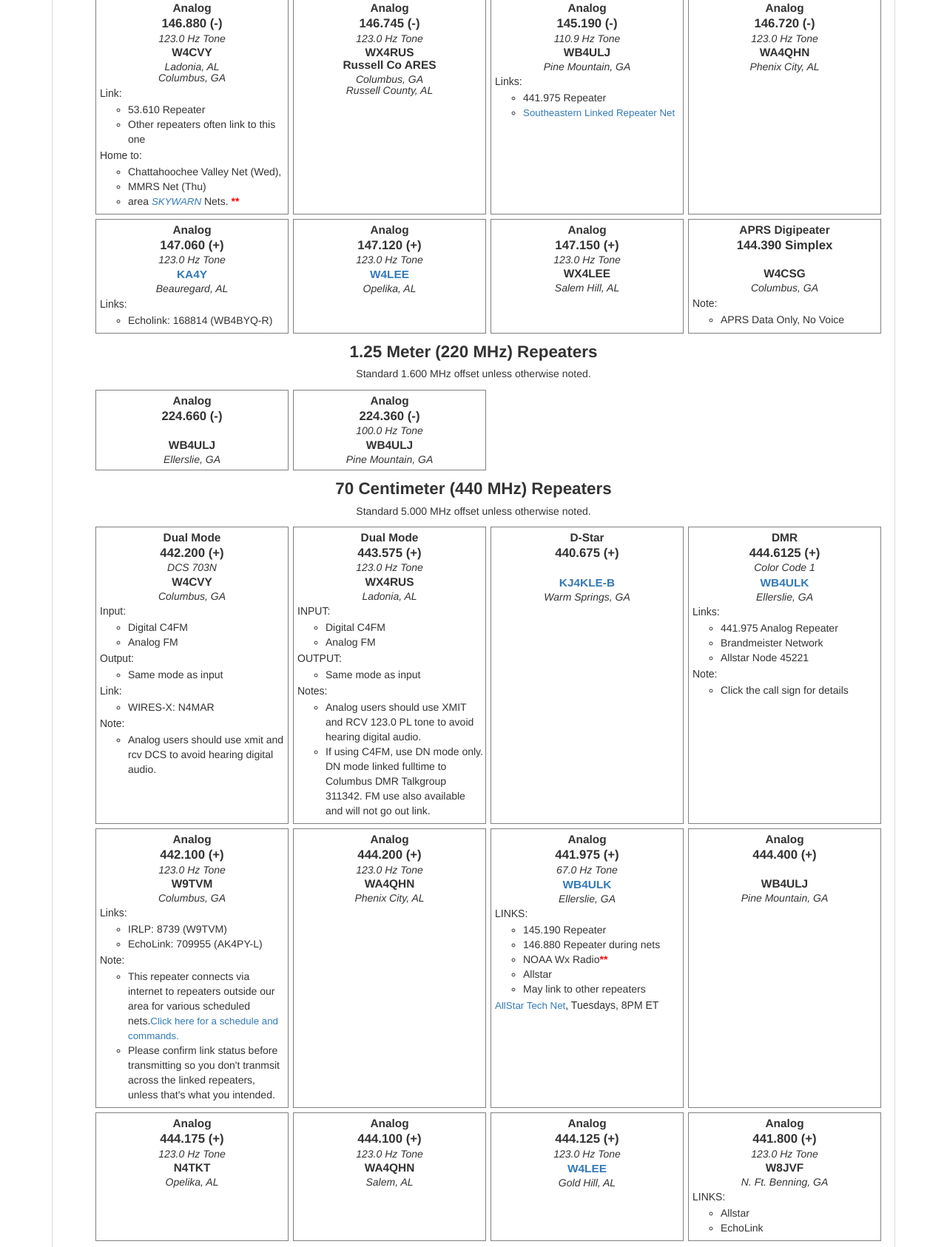
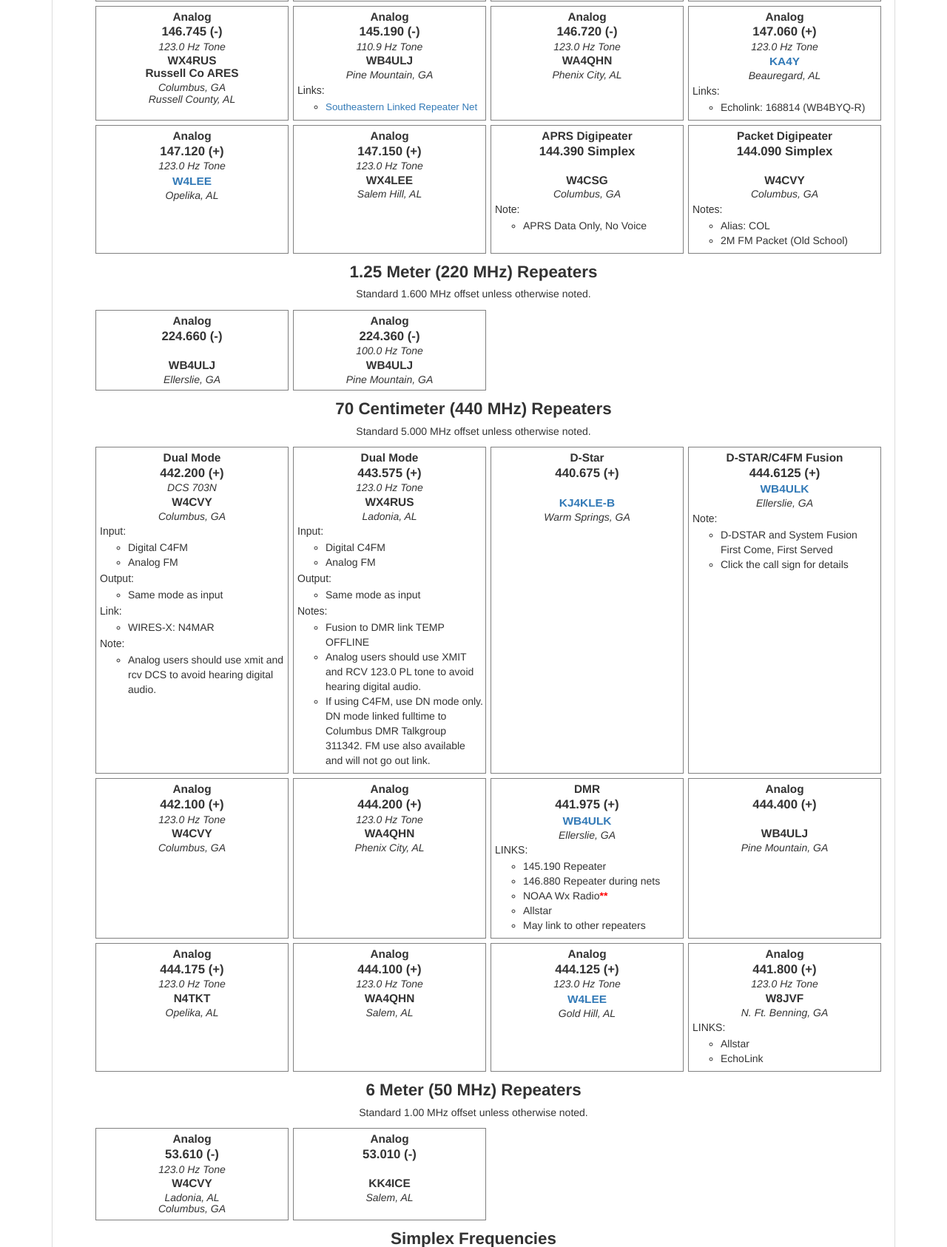
Before and after one commit to W4CVY/W4CVY, a plain HTML site: page repeaters.html in a window 1280 px wide. Shown: the part 1114-2800 px from the top of the page at 74% size. Drawn offline with Linux system fonts and the light colour scheme.

Commit message:
Updated Repeater Page

```diff
--- a/repeaters.html
+++ b/repeaters.html
@@ -54,7 +54,7 @@
           <a href="https://en.wikipedia.org/wiki/Amateur_radio">HAM RADIO</a>
           <a href="https://en.wikipedia.org/wiki/Repeater">REPEATERS</a>
         </h1>
-        <p class="tagline">Updated: 01/24/2018</p>
+        <p class="tagline">Updated: 08/30/2019</p>
         <p>Contact <a href="mailto:ak4py@w4cvy.org">ak4py@w4cvy.org</a> with repeater questions<p>
         <p>Contact <a href="mailto:k4bll@w4cvy.org">k4bll@w4cvy.org</a> with page updates, corrections</p>
       </div>
@@ -69,6 +69,7 @@
         <h2>Standard 0.600 MHz offset unless otherwise noted.</h2>
 
         <ul class="repeaterGrid">
+<div class="hide">
           <li>
           <!-- Disabled Header 2/21/18 for repeater being off the failures
            <h2>Dual Mode</h2>
@@ -93,7 +94,7 @@
               <h2><font color="red"><i>Temp Off Air</i></font></h2>
             </p>
           </li>
-
+</div>
 
           <li>
             <h2>Dual Mode</h2>
@@ -136,7 +137,7 @@
             <h2>D-Star</h2>
             <h1>147.375 (+)</h1>
             <h3><br /></h3>
-            <h2><a href="http://www.w4lee.org/repeaters.html">W4LEE</a></h2>
+            <h2><a href="https://w4lee.org/repeaters-and-nets">W4LEE</a></h2>
             <h3>Opelika, AL</h3>
             <p>Link:
               <ul>
@@ -154,7 +155,6 @@
               <br />Columbus, GA</h3>
             <p>Link:
               <ul>
-                <li>53.610 Repeater</li>
                 <li>Other repeaters often link to this one</li>
               </ul>
             </p>
@@ -162,7 +162,7 @@
               <ul>
                 <li>Chattahoochee Valley Net (Wed),</li>
                 <li>MMRS Net (Thu)</li>
-                <li>area <a href="http://www.srh.noaa.gov/ffc/?n=skywarn"><i>SKYWARN</i></a> Nets. <span class="footnote">**</span></li>
+                <li>area <a href="https://www.weather.gov/SKYWARN"><i>SKYWARN</i></a> Nets. <span class="footnote">**</span></li>
               </ul>
             </p>
           </li>
@@ -184,7 +184,6 @@
             <h3>Pine Mountain, GA</h3>
             <p>Links:
               <ul>
-                <li>441.975 Repeater</li>
                 <li><a href="http://selinkedrepeater.net/">Southeastern Linked Repeater Net</a></li>
               </ul>
             </p>
@@ -202,7 +201,7 @@
             <h2>Analog</h2>
             <h1>147.060</b> (+)</h1>
             <h3>123.0 Hz Tone</h3>
-            <h2><a href="http://www.w4lee.org/repeaters.html">KA4Y</a></h2>
+            <h2><a href="https://w4lee.org/repeaters-and-nets">KA4Y</a></h2>
             <h3>Beauregard, AL</h3>
             <p>Links:
               <ul>
@@ -215,7 +214,7 @@
             <h2>Analog</h2>
             <h1>147.120 (+)</h1>
             <h3>123.0 Hz Tone</h3>
-            <h2><a href="http://www.w4lee.org/repeaters.html">W4LEE</a></h2>
+            <h2><a href="https://w4lee.org/repeaters-and-nets">W4LEE</a></h2>
             <h3>Opelika, AL</h3>
           </li>
 
@@ -240,6 +239,19 @@
             </p>
           </li>
 
+          <li>
+          <h2>Packet Digipeater</h2>
+          <h1>144.090 Simplex</h1>
+          <h3><br /></h3>
+          <h2>W4CVY</h2>
+          <h3>Columbus, GA</h3>
+          <p>Notes:
+            <ul>
+              <li>Alias: COL</li>
+              <li>2M FM Packet (Old School)</li>
+            </ul>
+          </p>
+        </li>
         </ul>
 
         <!-- Start table of 1.25M repeaters -->
@@ -306,19 +318,20 @@
             <h3>123.0 Hz Tone</h3>
             <h2>WX4RUS</h2>
             <h3>Ladonia, AL</h3>
-            <p>INPUT:
+            <p>Input:
               <ul>
                 <li>Digital C4FM</li>
                 <li>Analog FM</li>
               </ul>
             </p>
-            <p>OUTPUT:
+            <p>Output:
               <ul>
                 <li>Same mode as input</li>
               </ul>
             </p>
             <p>Notes:
               <ul>
+                <li>Fusion to DMR link TEMP OFFLINE</li>
                 <li>Analog users should use XMIT and RCV 123.0 PL tone to avoid hearing digital audio.</li>
                 <li>If using C4FM, use DN mode only.  DN mode linked fulltime to Columbus DMR Talkgroup 311342.  FM use also available and will not go out link.</li>
               </ul>
@@ -334,21 +347,14 @@
           </li>
 
           <li>
-            <h2>DMR</h2>
+            <h2>D-STAR/C4FM Fusion</h2>
             <h1>444.6125 (+)</h1>
-            <h3>Color Code 1</h3>
             <h2><a href="http://www.chrishoodblog.com/dmr-repeater-columbus-ga-wb4ulk/">WB4ULK</a></h2>
             <h3>Ellerslie, GA</h3>
-            <p>Links:
-              <ul>
-                <li>441.975 Analog Repeater</li>
-                <li>Brandmeister Network</li>
-                <li>Allstar Node 45221</li>
-              </ul>
-            </p>
-            <p>Note:
-              <ul>
-                <li>Click the call sign for details</li>
+            <p>Note:<ul>
+                <li>D-DSTAR and System Fusion <br/>
+                First Come, First Served</li>
+              <li>Click the call sign for details</li>
               </ul>
 
             </p>
@@ -358,21 +364,9 @@
             <h2>Analog</h2>
             <h1>442.100 (+)</h2>
             <h3>123.0 Hz Tone</h3>
-            <h2>W9TVM</h2>
+            <h2>W4CVY</h2>
             <h3>Columbus, GA</h3>
-            <p>Links:
-              <ul>
-                <li>IRLP: 8739 (W9TVM)</li>
-                <li>EchoLink: 709955 (AK4PY-L)</li>
-              </ul>
-            </p>
-            <p>Note:
-              <ul>
-                <li>This repeater connects via internet to repeaters outside our area for various scheduled
-                nets.<a href="files\W9TVM_Net_Schedule.pdf" target="_blank">Click here for a schedule and commands.</a></li>
-                <li>Please confirm link status before transmitting so you don't tranmsit across the linked repeaters, unless that's what you intended.</li>
-              </ul>
-            </p>
+
           </li>
 
           <li>
@@ -384,9 +378,8 @@
           </li>
 
           <li>
-            <h2>Analog</h2>
+            <h2>DMR</h2>
             <h1>441.975 (+)</h1>
-            <h3>67.0 Hz Tone</h3>
             <h2><a href="http://www.chrishoodblog.com/welcome/wb4ulkpage/wb4ulkrepeater/">WB4ULK</a></h2>
             <h3>Ellerslie, GA</h3>
             <p>LINKS:
@@ -398,7 +391,7 @@
                 <li>May link to other repeaters</li>
               </ul>
             </p>
-            <p><a href="http://setechnet.com/">AllStar Tech Net</a>, Tuesdays, 8PM ET</p>
+
           </li>
 
           <li>
@@ -429,7 +422,7 @@
             <h2>Analog</h2>
             <h1>444.125 (+)</h1>
             <h3>123.0 Hz Tone</h3>
-            <h2><a href="http://www.w4lee.org/repeaters.html">W4LEE</a></h2>
+            <h2><a href="https://w4lee.org/repeaters-and-nets">W4LEE</a></h2>
             <h3>Gold Hill, AL</h3>
           </li>
 
@@ -489,11 +482,6 @@
             <h2>W4CVY</h2>
             <h3>Ladonia, AL
               <br />Columbus, GA</h3>
-            <p>Link:
-              <ul>
-                <li>146.880 Repeater</li>
-              </ul>
-            </p>
           </li>
 
           <li>
```
